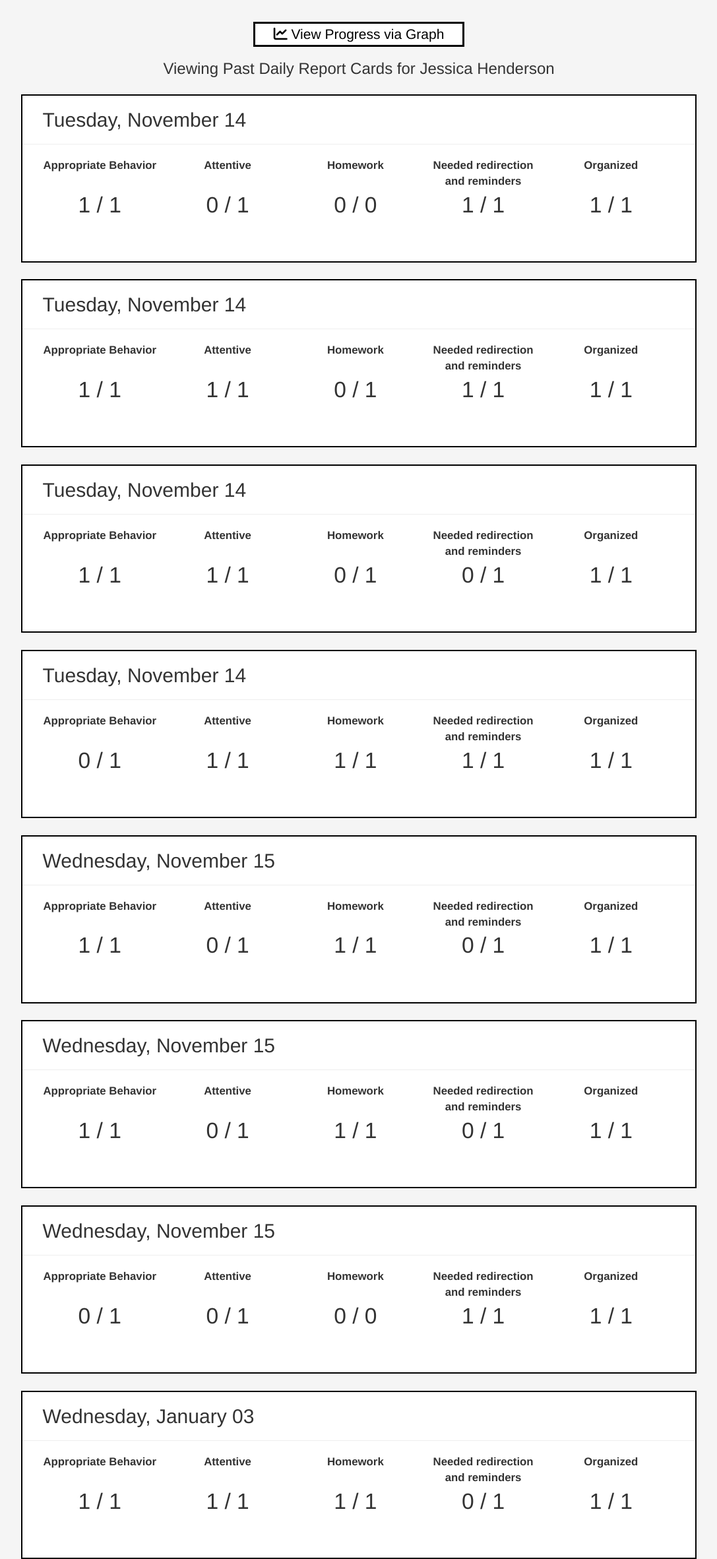
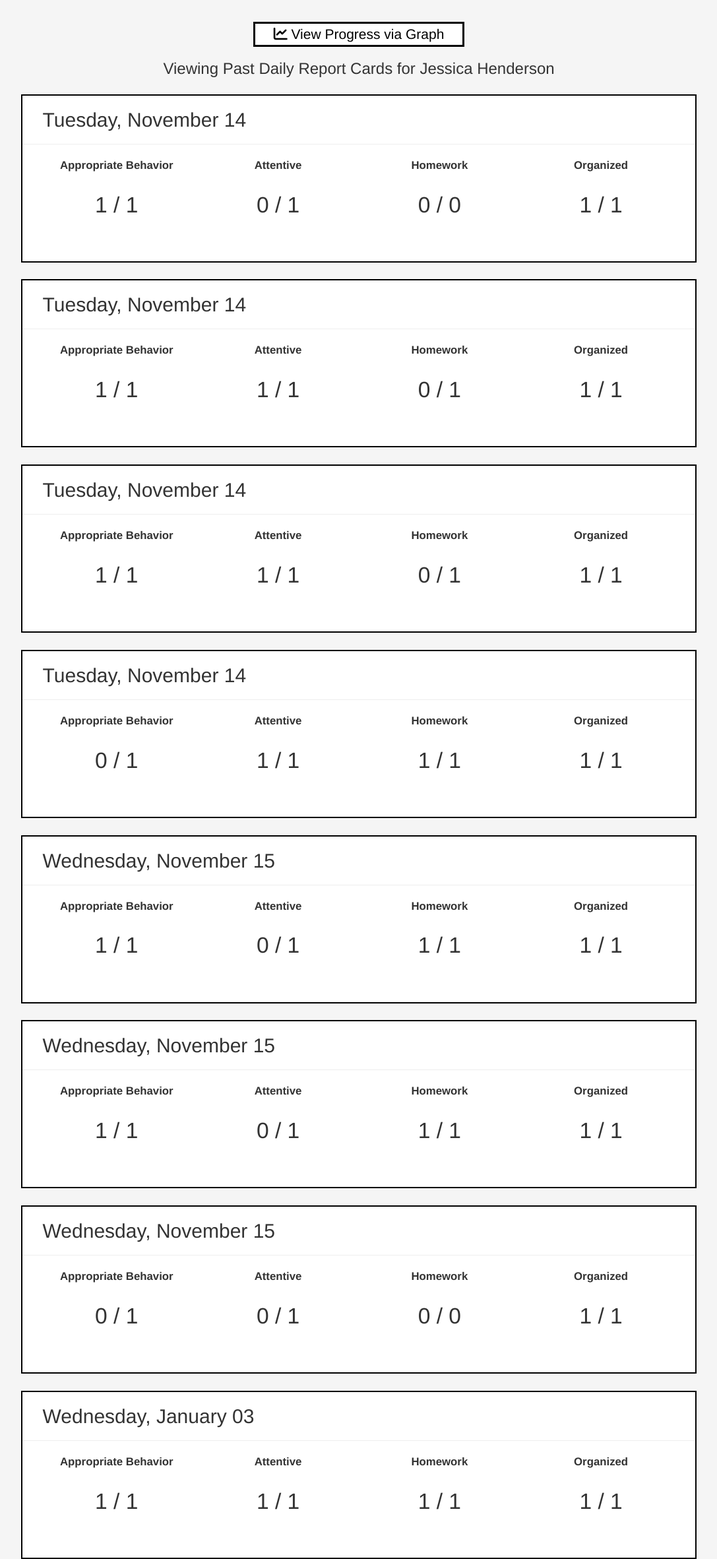
Before and after one commit to JoshuaOStafford/VanaLearning, a Django app: template templates/student_history.html in a window 1280 px wide. Shown: the part 53-2416 px from the top of the page at 66% size, without its empty margins (96-1183 px from the left). Run offline with Django 3.2, Linux system fonts and the light colour scheme; the template is opened without the code that fills it: values that come from a table or form of the project are taken from there, others are empty; data comes from the database, SQL or seed files in the repository; both versions use the stored data as it was after the commit; some libraries are stand-ins or nearby versions; some web fonts are replaced.

Commit message:
Removed the Needed Reminders or Reinstruction

```diff
--- a/Vana/settings.py
+++ b/Vana/settings.py
@@ -23,7 +23,7 @@ BASE_DIR = os.path.dirname(os.path.dirname(os.path.abspath(__file__)))
 SECRET_KEY = 'jj5809ns18d1j!#vpwqn(on^g2vf*c9_8uuew7d5id%qkp&!2j'
 
 # SECURITY WARNING: don't run with debug turned on in production!
-DEBUG = False
+DEBUG = True
 
 ALLOWED_HOSTS = ['*']
 
--- a/templates/student_history.html
+++ b/templates/student_history.html
@@ -35,35 +35,28 @@ body{
     margin-top: 2%;
 }
 #m1 {
-    width: 17%;
+    width: 22%;
     float: left;
     margin-left: 3%;
     margin-right: 1%;
     font-size: 120%;
 }
 #m2 {
-        width: 17%;
+        width: 22%;
         float: left;
     margin-left: 1%;
     margin-right: 1%;
     font-size: 120%;
     }
 #m3 {
-        width: 17%;
-        float: left;
-    margin-left: 1%;
-    margin-right: 1%;
-    font-size: 120%;
-    }
-#m4 {
-        width: 17%;
+        width: 22%;
         float: left;
     margin-left: 1%;
     margin-right: 1%;
     font-size: 120%;
     }
 #m5 {
-        width: 17%;
+        width: 22%;
         float: left;
     margin-left: 1%;
     margin-right: 3%;
@@ -129,11 +122,6 @@ body{
         <br><br>
          <div id="metric_fraction">{{ daily_report.m3_score }} / {{ daily_report.HW_Assigned }}</div>
     </div>
-    <div id="m4">
-        <b>{{ student.m4_name }}</b>
-        <br>
-         <div id="metric_fraction">{{ daily_report.m4_score }} / {{ daily_report.drc_set.all.count }}</div>
-    </div>
         <div id="m5">
         <b>{{ student.m5_name }}</b>
         <br><br>
```
Also changed, not shown: Reports/functions.py (+4 -6 lines), templates/edit_report.html (+0 -13 lines), templates/log_reports.html (+0 -13 lines), templates/past_submissions.html (+5 -20 lines), db.sqlite3.
